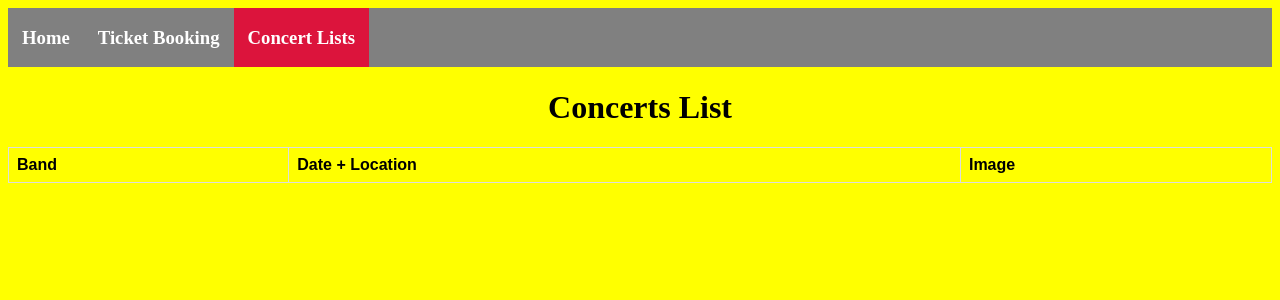
After one commit to Lukefitz01/LS-CS, a PHP site: the page made by LC CS/New folder/list.html in a window 1280 px wide. The commit adds this page. Shown: the top 300 px of the page. Run offline with PHP 8.4, Linux system fonts and the light colour scheme; lists and menus that the app fills with data are empty.

Commit message:
Add files via upload

```diff
--- /dev/null
+++ b/LC CS/New folder/list.html
@@ -0,0 +1,31 @@
+<!Doctype html>
+<html>
+
+<head>
+<title> Concert Lists</title>
+
+
+<link rel="stylesheet" href="style2.css">
+</head>
+<body bgcolor="yellow">
+<ul class="black" class="center">
+<li ><h3><a href="index.html">Home</a></h3></li>
+<li><h3><a href="County.html">Ticket Booking</a></h3></li>
+&nbsp;
+<li class="currentpage"><h3><a href="list.html">Concert Lists</a></h3></li>
+</ul>
+
+<h1 class="center"> Concerts List</h1>
+
+<table class="table">
+<tr class="tr">
+    <th class="th">Band</th>
+    <th class="th">Date + Location</th>
+    <th class="th">Image</th>
+  </tr>
+</table>
+
+
+</body>
+
+</html>
--- a/LC CS/New folder/style2.css
+++ b/LC CS/New folder/style2.css
@@ -2,5 +2,73 @@
 
 }
 
-body { background-color:yellow;
+.yellow{ background-color:#FFFF00;
 }
+
+button{
+	margin-left: 45px;
+
+}
+
+.center{
+	text-align: center;
+
+
+}
+
+.black{
+	background-color:#808080;
+	margin: 0;
+	padding: 0;
+	overflow: hidden;
+	list-style-type: none;
+
+
+}
+
+li a{
+color:white;
+padding:12px 14px;
+text-align:center;
+text-decoration: none;
+
+
+
+}
+
+li a:hover{
+	background-color:#111;
+
+}
+
+li{
+	display: inline;
+	float: left;
+
+}
+.currentpage{
+	background-color: crimson;
+
+
+}
+
+.colour {
+	color:#808080;
+
+}
+
+.table {
+  font-family: arial, sans-serif;
+  border-collapse: collapse;
+  width: 100%;
+}
+
+.td,.th {
+  border: 1px solid #dddddd;
+  text-align: left;
+  padding: 8px;
+}
+
+tr:nth-child(even) {
+  background-color: #dddddd;
+}
```
Also changed, not shown: LC CS/New folder/County.html (+10 -6 lines), LC CS/New folder/index.html (+16 -15 lines), LC CS/New folder/sus.html (added, +17 -0 lines).
